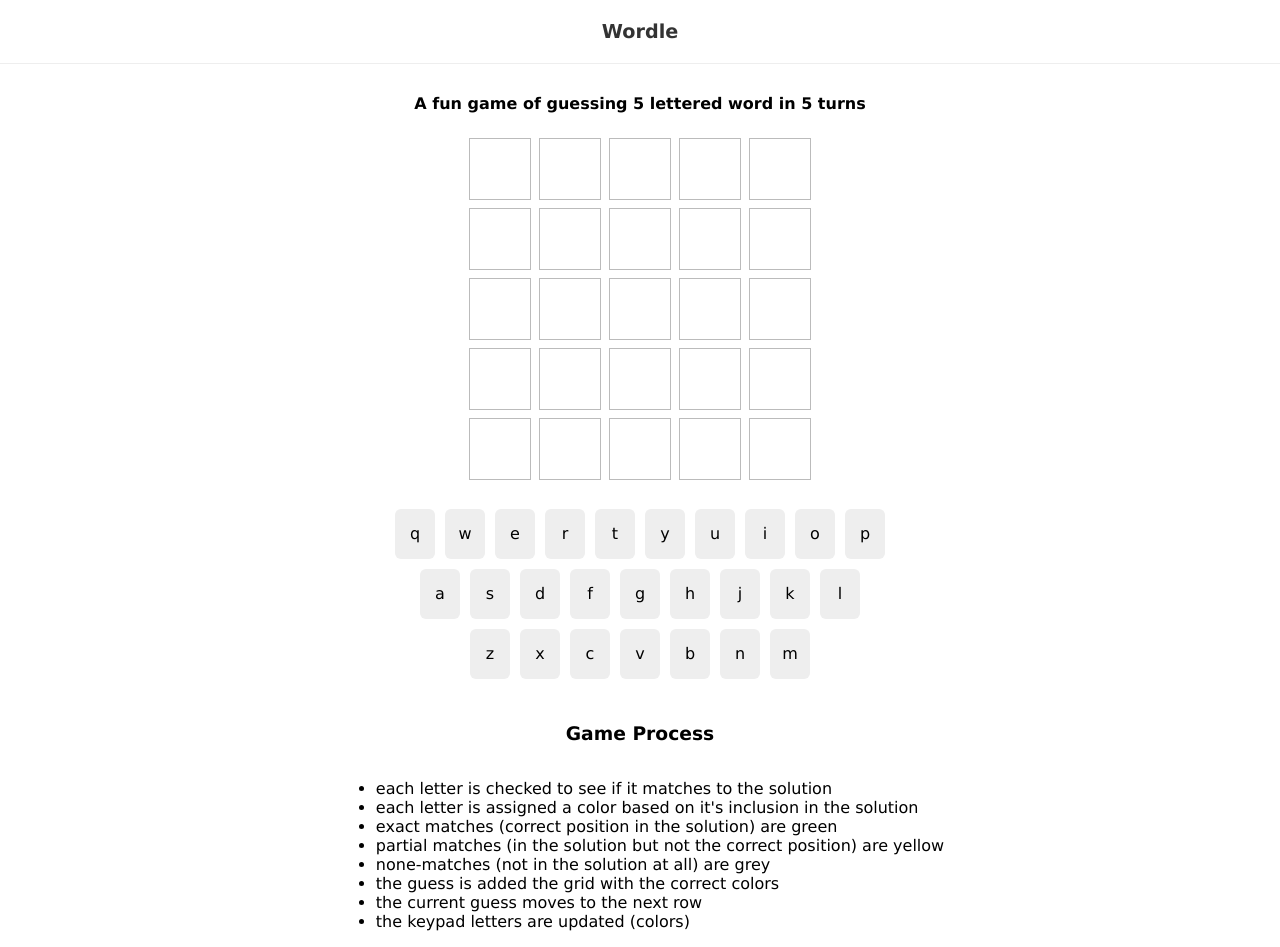
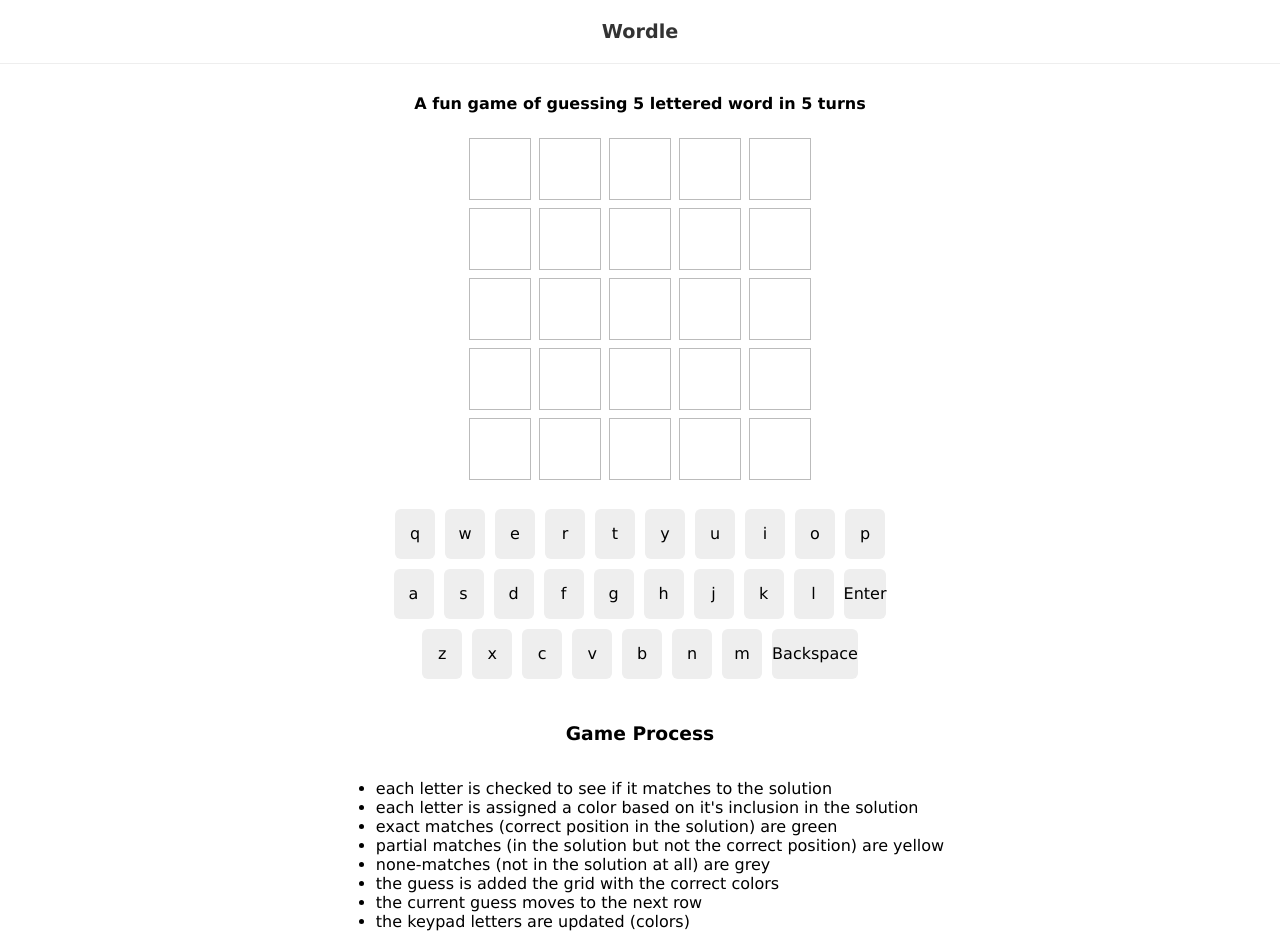
Before and after one commit to sabhas/Wordle, a React (Create React App) app: page / in a window 1280 px wide. Built offline with nearby package versions, Linux system fonts and the light colour scheme.

Commit message:
fix css and handle keypad key click

```diff
--- a/src/components/Keypad.tsx
+++ b/src/components/Keypad.tsx
@@ -1,46 +1,45 @@
 import React from "react"
 
 const qwerty = ["q", "w", "e", "r", "t", "y", "u", "i", "o", "p"]
-const asd = ["a", "s", "d", "f", "g", "h", "j", "k", "l"]
-const zxc = ["z", "x", "c", "v", "b", "n", "m"]
+const asd = ["a", "s", "d", "f", "g", "h", "j", "k", "l", "Enter"]
+const zxc = ["z", "x", "c", "v", "b", "n", "m", "Backspace"]
 
 type KeypadProps = {
   usedKeys: { [key: string]: string }
+  handleClick: (key: string) => void
 }
 
-export default function Keypad({ usedKeys }: KeypadProps) {
+export default function Keypad({ usedKeys, handleClick }: KeypadProps) {
   return (
     <div className="keypad">
+      {[qwerty, asd, zxc].map((keys) => (
+        <Row keys={keys} usedKeys={usedKeys} handleClick={handleClick} />
+      ))}
+    </div>
+  )
+}
+
+type RowProps = {
+  keys: string[]
+  usedKeys: { [key: string]: string }
+  handleClick: (key: string) => void
+}
+
+const Row = ({ keys, usedKeys, handleClick }: RowProps) => {
+  return (
     <div className="row">
-        {qwerty.map((letter) => {
+      {keys.map((letter) => {
         const color = usedKeys[letter]
         return (
-            <div key={letter} className={`item ${color}`}>
+          <div
+            key={letter}
+            className={`key ${color}`}
+            onClick={() => handleClick(letter)}
+          >
             {letter}
           </div>
         )
       })}
     </div>
-      <div className="row">
-        {asd.map((letter) => {
-          const color = usedKeys[letter]
-          return (
-            <div key={letter} className={`item ${color}`}>
-              {letter}
-            </div>
-          )
-        })}
-      </div>
-      <div className="row">
-        {zxc.map((letter) => {
-          const color = usedKeys[letter]
-          return (
-            <div key={letter} className={`item ${color}`}>
-              {letter}
-            </div>
-          )
-        })}
-      </div>
-    </div>
   )
 }
--- a/src/components/Wordle.tsx
+++ b/src/components/Wordle.tsx
@@ -9,11 +9,20 @@
 }
 
 export default function Wordle({ solution }: WordleProps) {
-  const { currentGuess, guesses, turn, isCorrect, usedKeys, handleKeyup } =
-    useWordle(solution)
+  const {
+    currentGuess,
+    guesses,
+    turn,
+    isCorrect,
+    usedKeys,
+    updateCurrentGuess,
+  } = useWordle(solution)
   const [showModal, setShowModal] = useState(false)
 
   useEffect(() => {
+    // handle keyup event
+    const handleKeyup = ({ key }: KeyboardEvent) => updateCurrentGuess(key)
+
     window.addEventListener("keyup", handleKeyup)
 
     if (isCorrect) {
@@ -26,12 +35,14 @@
     }
 
     return () => window.removeEventListener("keyup", handleKeyup)
-  }, [handleKeyup, isCorrect, turn])
+  }, [updateCurrentGuess, isCorrect, turn])
+
+  const handleClick = (key: string) => updateCurrentGuess(key)
 
   return (
     <div>
       <Grid guesses={guesses} currentGuess={currentGuess} turn={turn} />
-      <Keypad usedKeys={usedKeys} />
+      <Keypad usedKeys={usedKeys} handleClick={handleClick} />
       {showModal && (
         <Modal isCorrect={isCorrect} turn={turn} solution={solution} />
       )}
--- a/src/hooks/useWordle.ts
+++ b/src/hooks/useWordle.ts
@@ -81,9 +81,8 @@
     setCurrentGuess("")
   }
 
-  // handle keyup event & track current guess
-  // if user presses enter, add the new guess
-  const handleKeyup = ({ key }: KeyboardEvent) => {
+  // track current guess and if user presses enter, add the new guess
+  const updateCurrentGuess = (key: string) => {
     if (key === "Enter") {
       if (turn === 5) {
         console.log("you used all your guesses!")
@@ -113,7 +112,14 @@
     }
   }
 
-  return { turn, currentGuess, guesses, isCorrect, usedKeys, handleKeyup }
+  return {
+    turn,
+    currentGuess,
+    guesses,
+    isCorrect,
+    usedKeys,
+    updateCurrentGuess,
+  }
 }
 
 export default useWordle
--- a/src/index.scss
+++ b/src/index.scss
@@ -68,22 +68,26 @@
 }
 
 .keypad {
-  max-width: 500px;
+  // max-width: 500px;
   margin: 20px auto;
 
   .row {
     display: flex;
     justify-content: center;
 
-    .item {
+    .key {
       margin: 5px;
-      width: 40px;
+      cursor: pointer;
+      min-width: 40px;
       height: 50px;
       background: #eee;
-      display: inline-block;
       border-radius: 6px;
       line-height: 50px;
       transition: all 0.3s ease-in;
+
+      @media (max-width: 480px) {
+        min-width: 25px;
+      }
     }
 
     .green {
```
Lines whose indentation alone changed are shown as unchanged.
